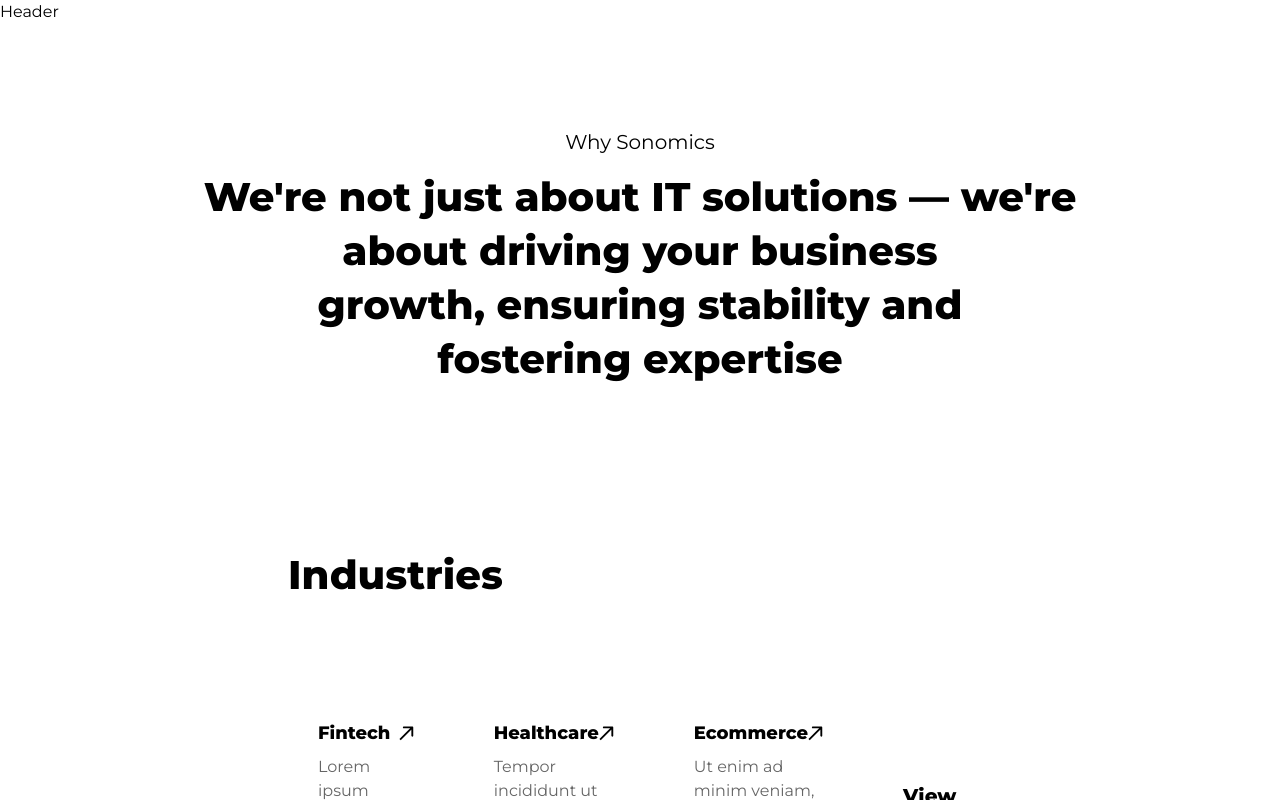
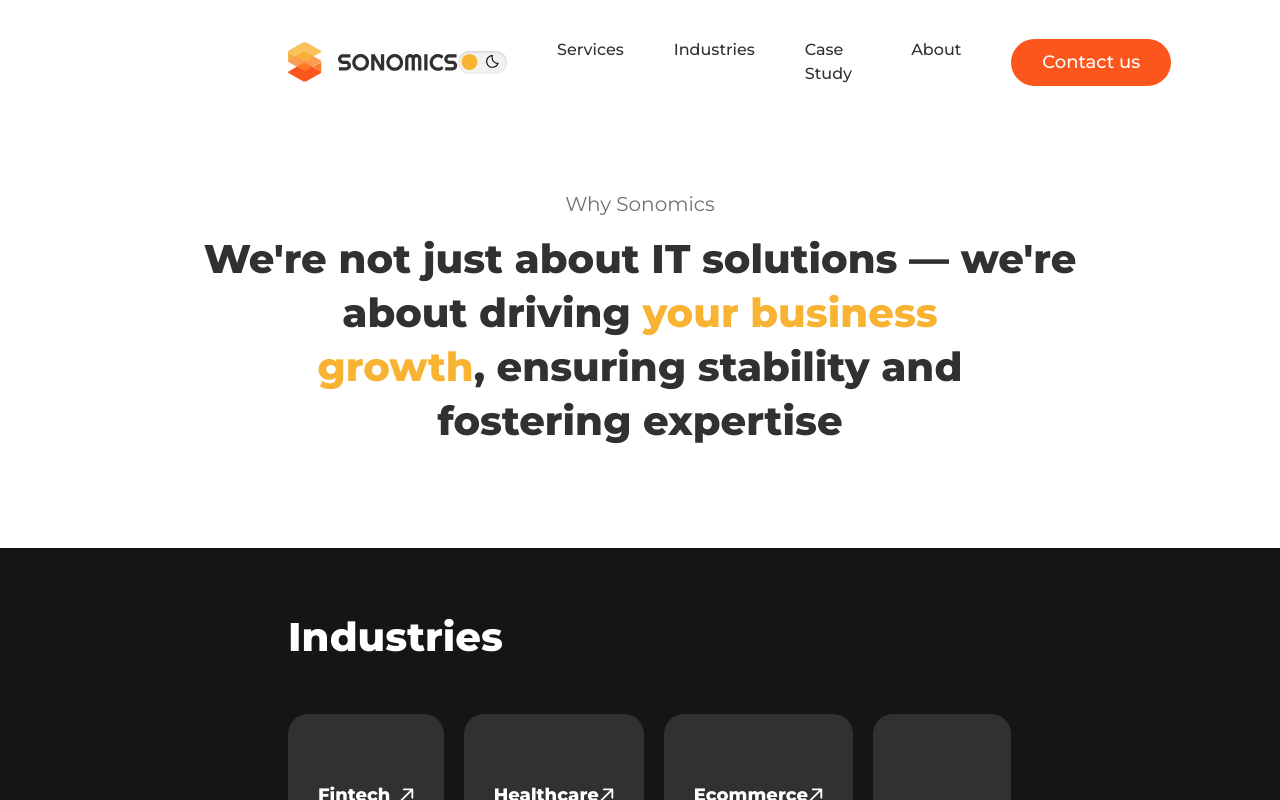
Before and after one commit to skabanets/sonomics, a React (Vite) app: page / in a window 1280 px wide. Shown: the top 800 px of the page. Built offline with nearby package versions, Linux system fonts and the light colour scheme.

Commit message:
Update Header

```diff
--- a/src/layout/Header.tsx
+++ b/src/layout/Header.tsx
@@ -1,3 +1,29 @@
+import { NavLink } from "react-router-dom";
+
+import { Button, Logo, ThemeToggle } from "../components";
+
+import { navLinks } from "../constants";
+
 export const Header = () => {
-  return <header>Header</header>;
+  return (
+    <header className="pt-[38px]">
+      <div className="container flex items-center">
+        <nav className="flex w-full justify-between">
+          <Logo applyThemeColor />
+          <div className="flex items-center gap-[50px]">
+            <ThemeToggle />
+            <ul className="flex gap-[50px] font-medium text-mainTextColor">
+              {navLinks.map(({ text, link }, index) => (
+                <li key={index}>
+                  {" "}
+                  <NavLink to={link}>{text}</NavLink>{" "}
+                </li>
+              ))}
+            </ul>
+            <Button label="Contact us" />
+          </div>
+        </nav>
+      </div>
+    </header>
+  );
 };
```
